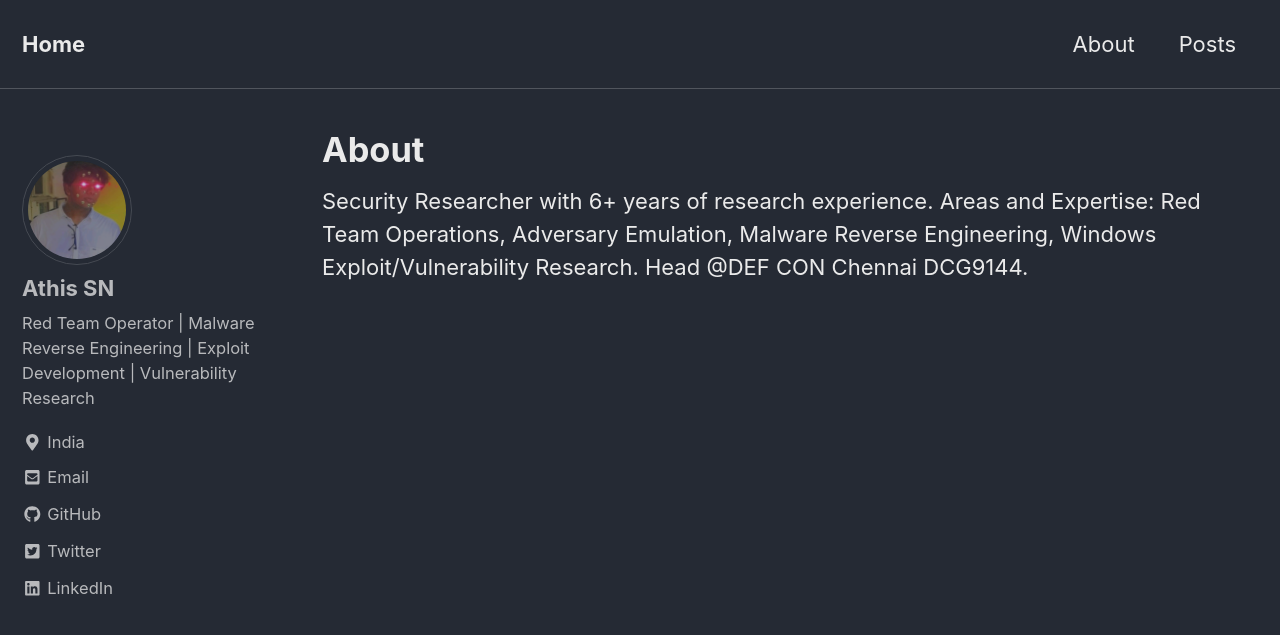
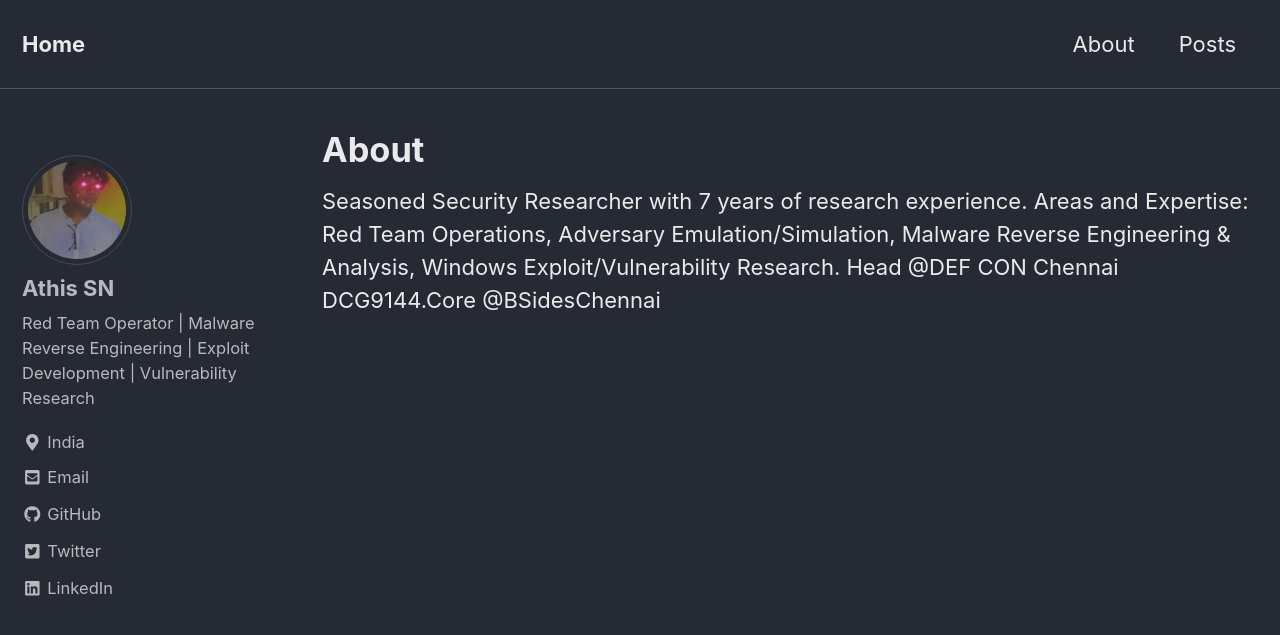
Before and after one commit to AthisSN/athissn.github.io, a Jekyll site: the page built from _pages/about.md, in a window 1280 px wide and 900 px high. Shown: the top 635 px of the window. Built offline with Jekyll 4.4.1, drawn with Linux system fonts in a browser that asks for light colours; cached includes are drawn as plain includes; nearby versions of some CDN libraries.

Commit message:
Update about.md

```diff
--- a/_pages/about.md
+++ b/_pages/about.md
@@ -3,4 +3,4 @@ title: "About"
 permalink: /about/
 ---
 
-Security Researcher with 6+ years of research experience. Areas and Expertise: Red Team Operations, Adversary Emulation, Malware Reverse Engineering, Windows Exploit/Vulnerability Research. Head @DEF CON Chennai DCG9144.
+Seasoned Security Researcher with 7 years of research experience. Areas and Expertise: Red Team Operations, Adversary Emulation/Simulation, Malware Reverse Engineering & Analysis, Windows Exploit/Vulnerability Research. Head @DEF CON Chennai DCG9144.Core @BSidesChennai
```
